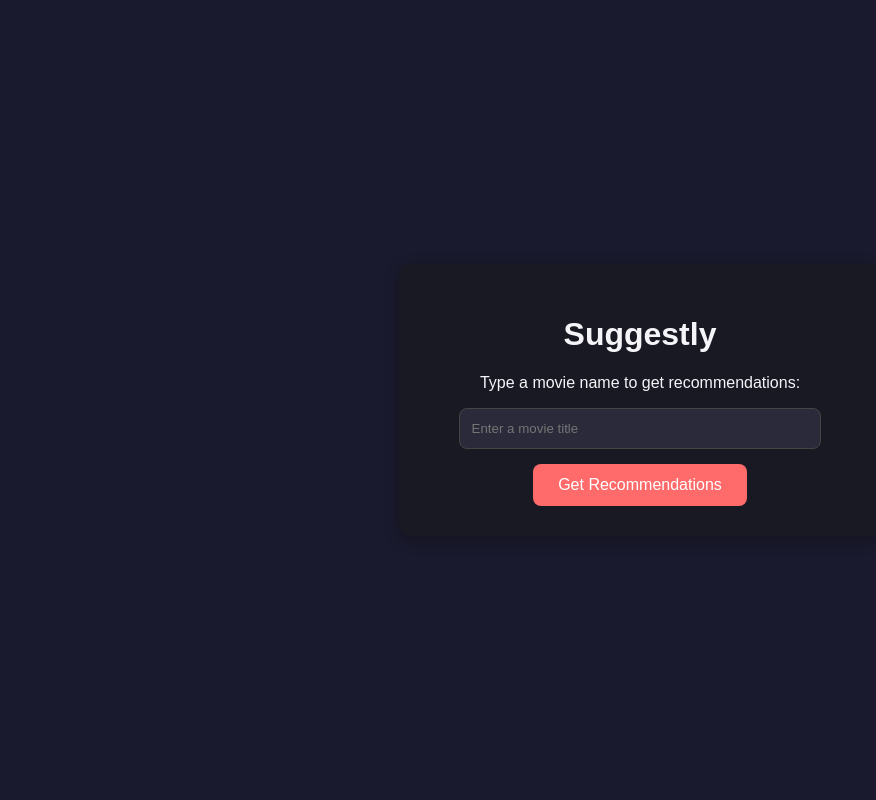
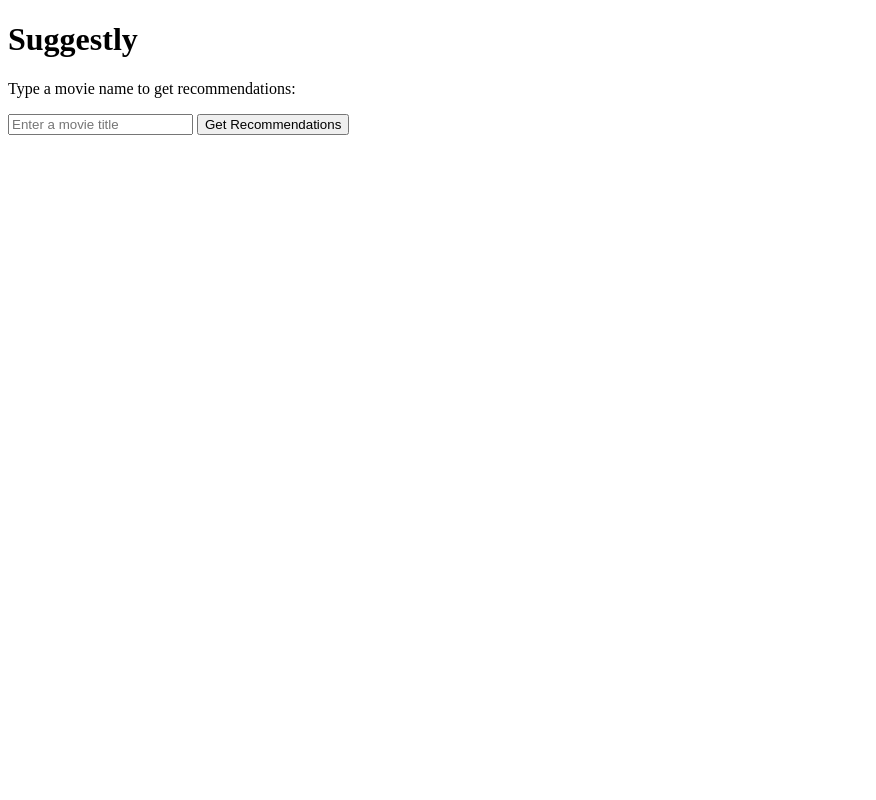
Before and after one commit to h-monishraj-1/suggestly-movie, a Flask app: page / in a window 1280 px wide. Shown: the whole page, without its empty margins (0-876 px from the left). Run offline with Flask 3, Linux system fonts and the light colour scheme; parts of the project's set-up code (start-up, migrations or seed data) failed here and were passed over.

Commit message:
modified css

```diff
--- a/static/styles.css
+++ b/static/styles.css
@@ -1,128 +1 @@
-body {
-    font-family: Arial, sans-serif;
-    background-color: #1a1a2e;
-    color: #f4f4f9;
-    margin: 0;
-    padding: 0;
-    display: flex;
-    justify-content: center;
-    align-items: center;
-    height: 100vh;
-    position: relative;
-    overflow: hidden;
-}
-
-/* Background icons container */
-.background-icons {
-    position: absolute;
-    top: 0;
-    left: 0;
-    width: 100%;
-    height: 100%;
-    z-index: -1;
-    display: grid;
-    grid-template-columns: repeat(10, 1fr); /* Adjust for more icons */
-    grid-template-rows: repeat(10, 1fr); /* Adjust for more rows */
-    gap: 20px;
-    pointer-events: none;
-}
-
-/* Music note icons */
-.music-note {
-    width: 40px;
-    height: 40px;
-    background-image: url('musicnote.png'); /* Replace with your icon */
-    background-size: cover;
-    opacity: 0.4; /* Subtle effect */
-    animation: beat 1.5s infinite ease-in-out;
-}
-
-/* Keyframes for beating animation */
-@keyframes beat {
-    0%, 100% {
-        transform: scale(1);
-    }
-    50% {
-        transform: scale(1.3);
-    }
-}
-
-/* Container styles */
-.container {
-    text-align: center;
-    background: rgba(25, 25, 35, 0.9);
-    padding: 30px;
-    border-radius: 12px;
-    box-shadow: 0 4px 15px rgba(0, 0, 0, 0.3);
-}
-
-/* Input field */
-input {
-    width: 80%;
-    padding: 12px;
-    margin-bottom: 15px;
-    border: 1px solid #444;
-    border-radius: 8px;
-    background-color: #2a2a3b;
-    color: #fff;
-}
-
-/* Button styling */
-button {
-    background-color: #ff6b6b;
-    color: white;
-    padding: 12px 25px;
-    border: none;
-    border-radius: 8px;
-    cursor: pointer;
-    font-size: 1em;
-    transition: background-color 0.3s, transform 0.3s;
-}
-
-button:hover {
-    background-color: #ff4757;
-    transform: scale(1.05);
-}
-
-#suggestions {
-    border: none; /* Removes any border */
-    background-color: rgba(25, 25, 35, 0.9); /* Ensures consistent background */
-    border-radius: 8px; /* Optional: Adds rounded corners for a sleek look */
-    box-shadow: 0 4px 8px rgba(0, 0, 0, 0.2); /* Optional: Adds a subtle shadow */
-}
-
-#suggestions div {
-    padding: 10px;
-    cursor: pointer;
-    background-color: rgba(25, 25, 35, 0.9);
-    color: #fff;
-}
-
-#suggestions div:hover {
-    background-color: #007bff;
-    color: #fff;
-}
-
-/* Style for the container of recommendations */
-.recommendations-container {
-    display: flex;
-    gap: 20px;
-}
-
-/* Base style for individual game cards */
-.game-card {
-    transition: transform 0.3s ease, filter 0.3s ease;
-}
-
-/* Hover effect on the current game card */
-.game-card:hover {
-    transform: scale(1.1);
-    filter: grayscale(0); /* Removes grayscale */
-    z-index: 1; /* Ensures it appears above others */
-}
-
-/* Graying out the other cards when one is hovered */
-.recommendations-container:hover .game-card:not(:hover) {
-    filter: grayscale(100%);
-    transform: scale(0.9)
-}
+po
```
